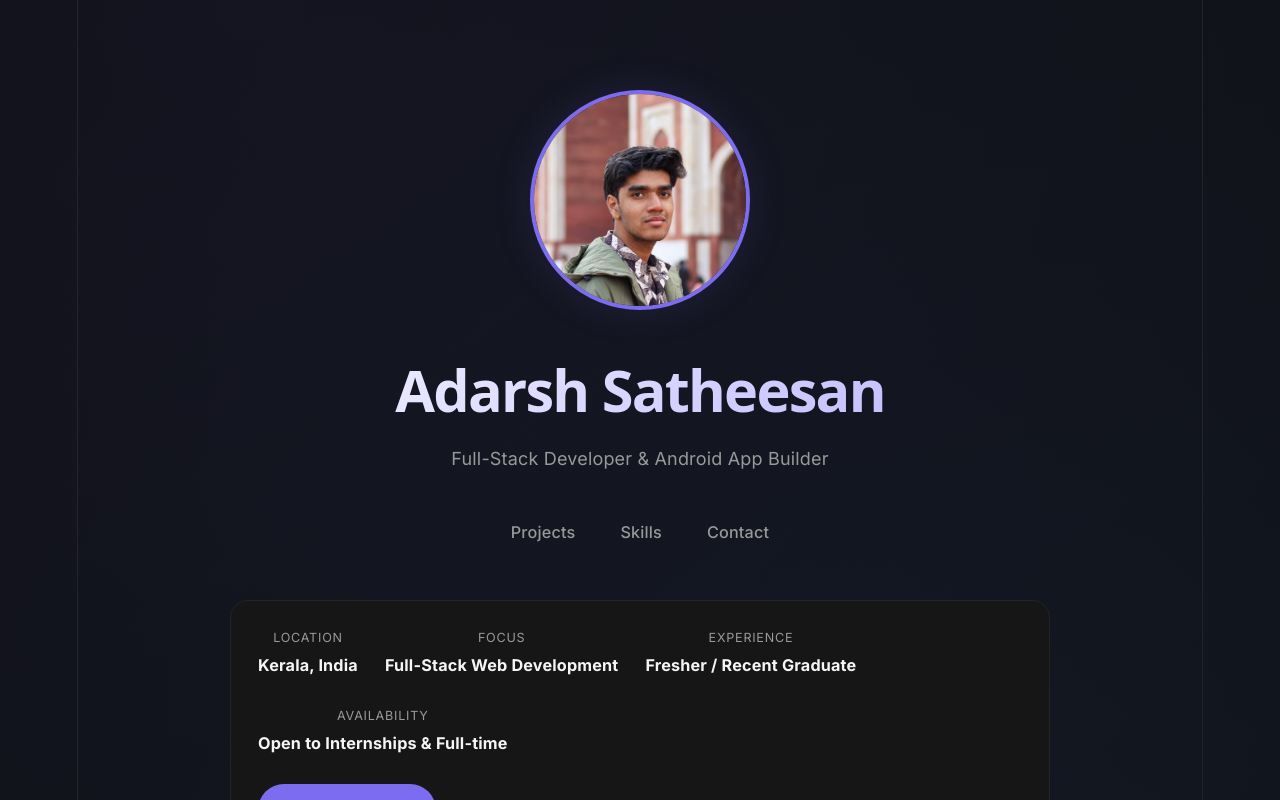
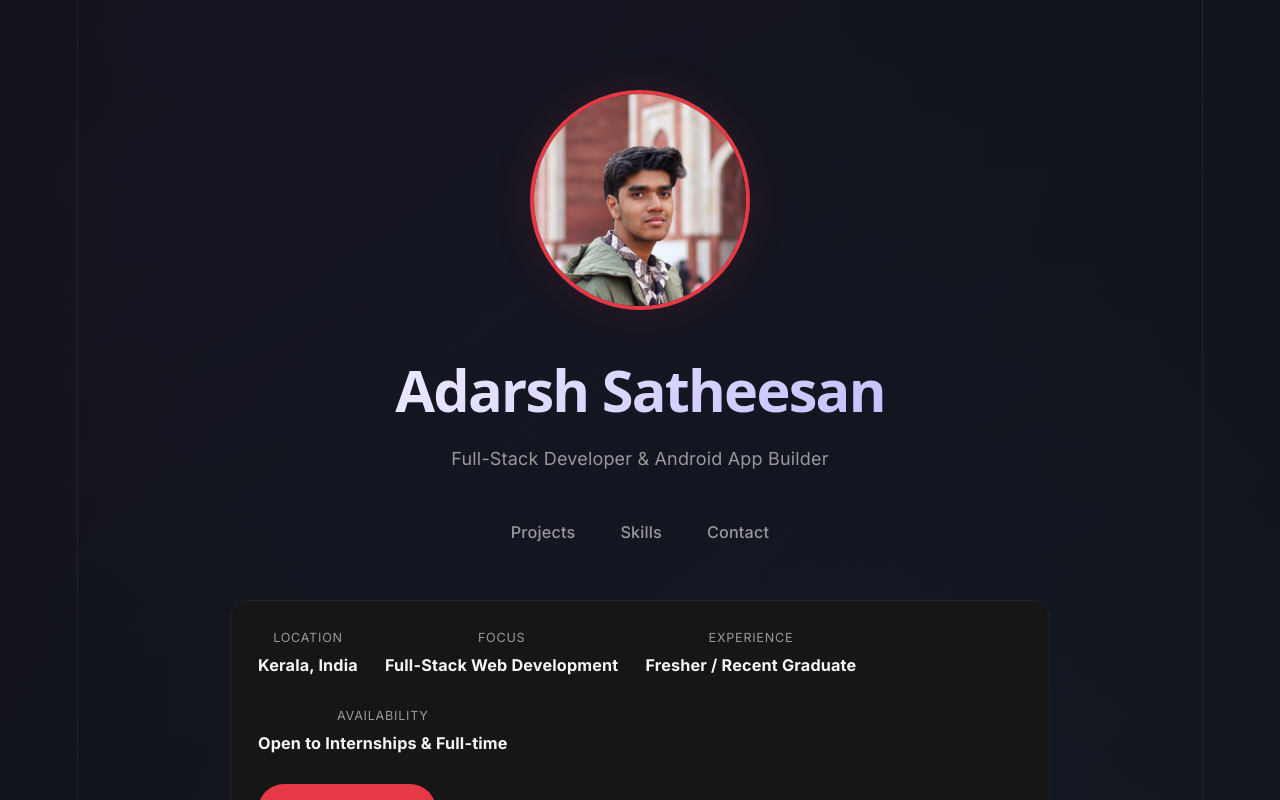
Before and after one commit to 0D0RSH/portfolio, a React (Vite) app: page / in a window 1280 px wide. Shown: the top 800 px of the page. Built offline with nearby package versions, Linux system fonts and the light colour scheme.

Commit message:
Fix accent color to red

```diff
--- a/src/App.css
+++ b/src/App.css
@@ -4,10 +4,11 @@
   --surface-hover: #1f1f1f;
   --text: #f5f5f5;
   --muted: #999999;
-  --accent: #7c6cf0;
-  --accent-soft: #7c6cf022;
+  --accent: #e63946;
+    --accent-soft: #e6394622;
   --border: #232329;
   --radius: 18px;
+
 }
 
 * {
```
